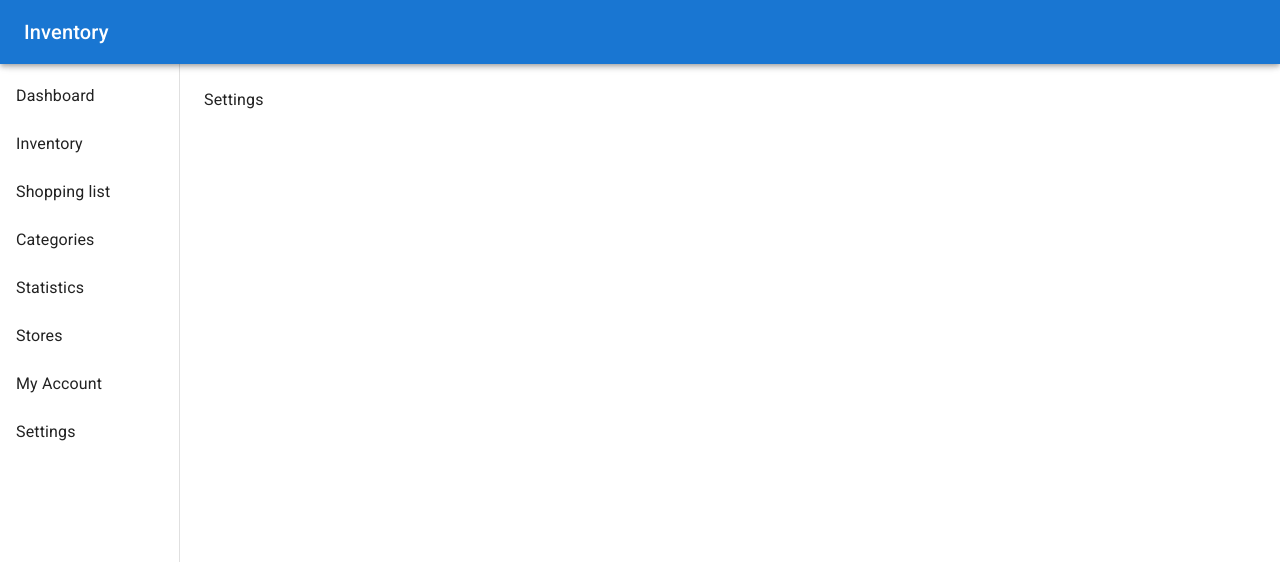
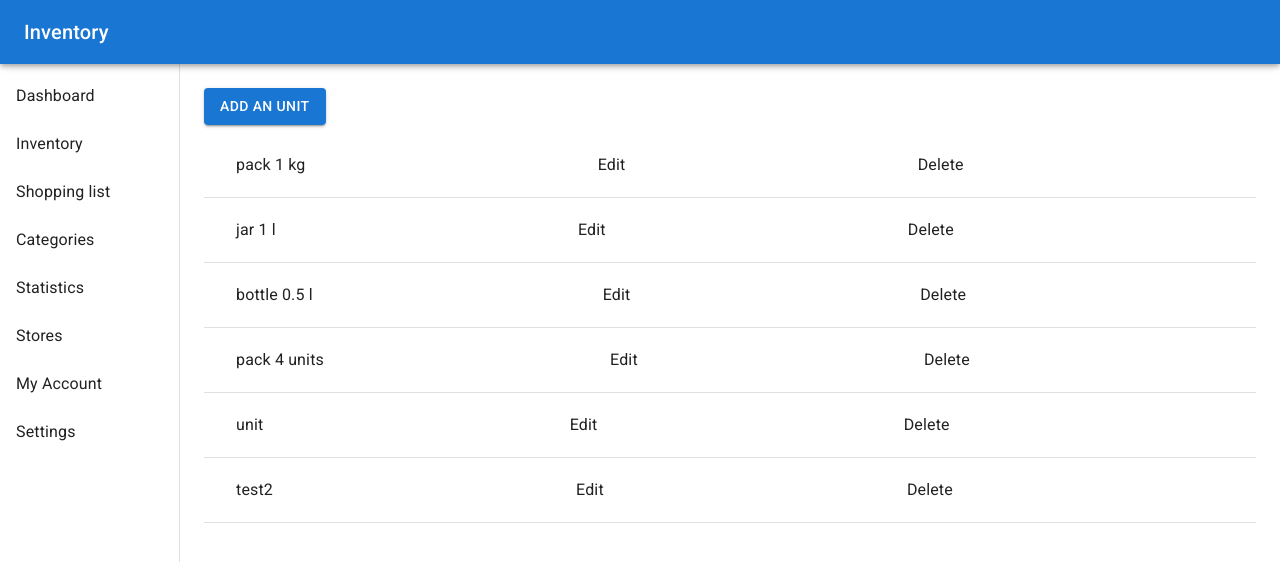
Before and after one commit to cytrowski-mentoring/inventory, a React (Create React App) app: page /settings in a window 1280 px wide. Shown: the top 562 px of the page. Built offline with nearby package versions, Linux system fonts and the light colour scheme; data requests are answered from the project's data file.

Commit message:
Adding inv. of units, with editing and deleting

```diff
--- a/db.json
+++ b/db.json
@@ -37,7 +37,8 @@
       "name": "C",
       "unitId": 1,
       "quantity": 5,
-      "id": 7
+      "id": 7,
+      "label": "am"
     }
   ],
   "units": [
@@ -70,6 +71,10 @@
       "label": "unit",
       "type": "quantity",
       "value": 1
+    },
+    {
+      "label": "test2",
+      "id": 6
     }
   ]
 }
--- /dev/null
+++ b/src/components/AddUnitForm.tsx
@@ -0,0 +1,37 @@
+import { Button, FormControl, TextField } from "@mui/material";
+import { FormEventHandler, useEffect, useState } from "react";
+import { apiAddUnit, getUnits } from "../services/units";
+import { Unit } from "../utils";
+import { useNavigate } from "react-router-dom";
+
+export const AddUnitForm = () => {
+  const [units, setUnits] = useState<Unit[]>([]);
+  useEffect(() => {
+    getUnits().then(setUnits);
+  }, []);
+  const navigate = useNavigate();
+  const handleSubmit: FormEventHandler = (event) => {
+    event.preventDefault();
+    const target = event.target as unknown as {
+      label: HTMLInputElement;
+    };
+    const label = target.label.value;
+
+    apiAddUnit(label).then(() => {
+      navigate("/settings");
+    });
+    target.label.value = "";
+
+    //console.log(event.target.unit.value);
+  };
+  return (
+    <form onSubmit={handleSubmit}>
+      <FormControl margin="normal">
+        <TextField id="1" label="Label" variant="outlined" name="label" />
+        <Button variant="contained" type="submit">
+          Add unit
+        </Button>
+      </FormControl>
+    </form>
+  );
+};
--- a/src/components/EditItemForm.tsx
+++ b/src/components/EditItemForm.tsx
@@ -7,11 +7,7 @@ import {
   TextField,
 } from "@mui/material";
 import { FormEventHandler, useEffect, useState } from "react";
-import {
-  apiAddProductToInventory,
-  apiEditProduct,
-  getProduct,
-} from "../services/inventory";
+import { apiEditProduct, getProduct } from "../services/inventory";
 import { getUnits } from "../services/units";
 import { InventoryItem, Unit } from "../utils";
 import { useNavigate, useParams } from "react-router-dom";
--- /dev/null
+++ b/src/components/EditUnitForm.tsx
@@ -0,0 +1,47 @@
+import { Button, FormControl, TextField } from "@mui/material";
+import { FormEventHandler, useEffect, useState } from "react";
+import { useNavigate, useParams } from "react-router-dom";
+import { Unit } from "../utils";
+import { apiEditUnit, getUnit } from "../services/units";
+
+export const EditUnitForm = () => {
+  const { unitId } = useParams();
+  const [unit, setUnit] = useState<Unit | null>(null);
+
+  useEffect(() => {
+    getUnit(Number(unitId)).then(setUnit);
+  }, [unitId]);
+
+  const navigate = useNavigate();
+  const handleSubmit: FormEventHandler = (event) => {
+    event.preventDefault();
+    const target = event.target as unknown as {
+      label: HTMLInputElement;
+    };
+    const label = target.label.value;
+    apiEditUnit(Number(unitId), label).then(() => {
+      navigate("/settings");
+    });
+    target.label.value = "";
+    //console.log(event.target.unit.value);
+  };
+  if (unit === null) {
+    return <div>Loading unit data</div>;
+  }
+  return (
+    <form onSubmit={handleSubmit}>
+      <FormControl margin="normal">
+        <TextField
+          id="1"
+          label="Label"
+          variant="outlined"
+          name="label"
+          defaultValue={unit.label}
+        />
+        <Button variant="contained" type="submit">
+          Update unit
+        </Button>
+      </FormControl>
+    </form>
+  );
+};
--- a/src/components/Settings.tsx
+++ b/src/components/Settings.tsx
@@ -1,3 +1,61 @@
+import {
+  Button,
+  Divider,
+  List,
+  ListItem,
+  ListItemButton,
+  ListItemText,
+} from "@mui/material";
+import { Fragment, useEffect, useState } from "react";
+import { Unit } from "../utils";
+import { useNavigate, Link } from "react-router-dom";
+import { apiRemoveUnit, getUnits } from "../services/units";
+
 export const Settings = () => {
-  return <div>Settings</div>;
+  const navigate = useNavigate();
+  const [units, setUnits] = useState<Unit[]>([]);
+  useEffect(() => {
+    getUnits().then(setUnits);
+  }, []);
+
+  return (
+    <>
+      <Button variant="contained" type="submit" component={Link} to="/add-unit">
+        Add an unit
+      </Button>
+      <List>
+        {units.map((unit) => {
+          return (
+            <Fragment key={unit.id}>
+              <ListItem>
+                <ListItemButton>
+                  <ListItemText
+                    primary={unit.label}
+                    //secondary={`${item.quantity} ${item.unit ?? ""}`}
+                  />
+                </ListItemButton>
+                <ListItemButton
+                  onClick={() => {
+                    navigate(`/edit-unit/${unit.id}`);
+                  }}
+                >
+                  Edit
+                </ListItemButton>
+                <ListItemButton
+                  onClick={() => {
+                    apiRemoveUnit(unit.id).then(() => {
+                      getUnits().then(setUnits);
+                    });
+                  }}
+                >
+                  Delete
+                </ListItemButton>
+              </ListItem>
+              <Divider />
+            </Fragment>
+          );
+        })}
+      </List>
+    </>
+  );
 };
--- a/src/services/units.ts
+++ b/src/services/units.ts
@@ -1,7 +1,46 @@
 import { Unit } from "../utils";
 
 export const getUnits = (): Promise<Unit[]> => {
-  return fetch("http://localhost:9000/units").then((response) =>
+  return fetch(`http://localhost:9000/units`).then((response) =>
     response.json()
   );
 };
+
+export const getUnit = (unitId: number): Promise<Unit> => {
+  return fetch(`http://localhost:9000/units/${unitId}`).then((response) =>
+    response.json()
+  );
+};
+
+export const apiAddUnit = (label: string) => {
+  return fetch("http://localhost:9000/units", {
+    method: "POST",
+    headers: {
+      "Content-Type": "application/json",
+    },
+    body: JSON.stringify({
+      label: label,
+    }),
+  });
+};
+
+export const apiRemoveUnit = (unitId: number) => {
+  return fetch(`http://localhost:9000/units/${unitId}`, {
+    method: "DELETE",
+    headers: {
+      "Content-Type": "application/json",
+    },
+  });
+};
+
+export const apiEditUnit = (unitId: number, label: string) => {
+  return fetch(`http://localhost:9000/units/${unitId}`, {
+    method: "PATCH",
+    headers: {
+      "Content-Type": "application/json",
+    },
+    body: JSON.stringify({
+      label: label,
+    }),
+  });
+};
```
Also changed, not shown: src/index.tsx (+10 -0 lines).
